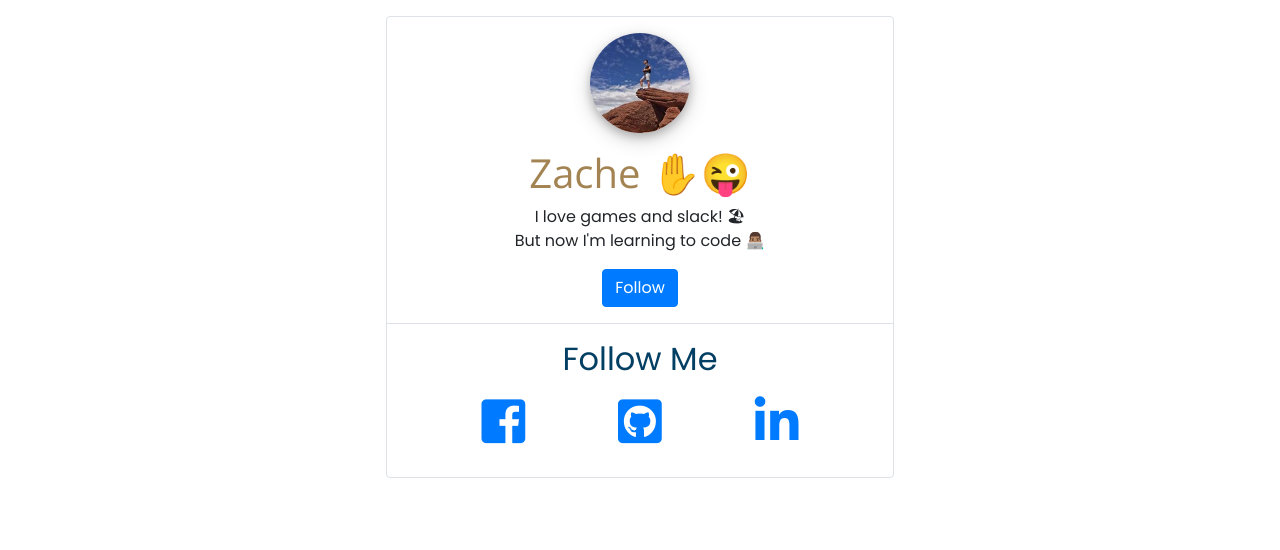
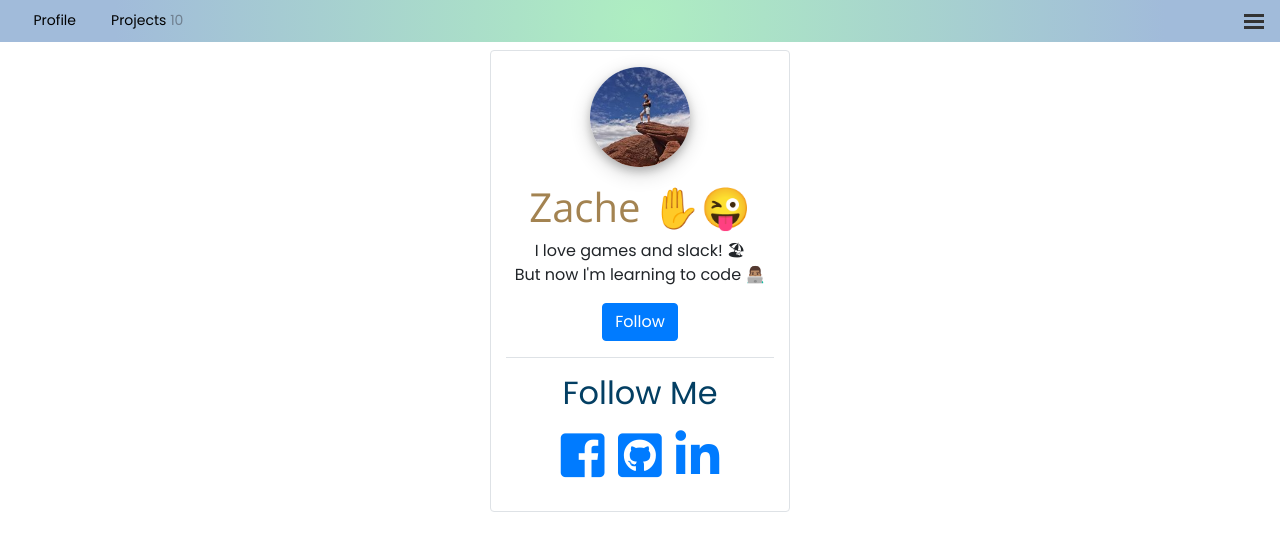
Before and after one commit to x3rainy/profile, a plain HTML site: page index.html in a window 1280 px wide. Drawn offline with nearby package versions, Linux system fonts and the light colour scheme.

Commit message:
added navbar

```diff
--- a/css/components/container.css
+++ b/css/components/container.css
@@ -1,3 +1,4 @@
 .container {
-
+  width: 300px;
+  margin: 8px auto;
 }
--- /dev/null
+++ b/css/components/navbar.css
@@ -0,0 +1,50 @@
+.navbar {
+  background: rgb(174,238,193);
+  background: radial-gradient(circle, rgba(174,238,193,1) 0%, rgba(161,187,218,1) 82%);
+}
+
+.profile-nav {
+  width: 220px;
+  height: 26px;
+}
+
+.option-nav {
+  cursor: pointer;
+}
+
+.nav-links {
+  text-decoration: none;
+  color: black;
+  font-size: 14px;
+}
+
+.nav-links:hover {
+  text-decoration: none;
+  color: #444;
+}
+
+.count {
+  color: slategrey;
+}
+
+.bar1, .bar2, .bar3 {
+  width: 20px;
+  height: 3px;
+  background-color: #333;
+  margin: 3px 0;
+  transition: 0.4s;
+}
+
+.change .bar1 {
+  -webkit-transform: rotate(-45deg) translate(-4px, 4px);
+  transform: rotate(-45deg) translate(-4px, 4px);
+}
+
+.change .bar2 {
+  opacity: 0;
+}
+
+.change .bar3 {
+  -webkit-transform: rotate(45deg) translate(-4px, -4.5px);
+  transform: rotate(45deg) translate(-4px, -4.5px);
+}
--- a/css/style.css
+++ b/css/style.css
@@ -2,6 +2,7 @@
 @import url("components/avatar.css");
 @import url("components/button.css");
 @import url("components/container.css");
+@import url("components/navbar.css");
 
 body {
   font-family: 'Poppins', sans-serif;
--- a/index.html
+++ b/index.html
@@ -11,10 +11,30 @@
     <title>About me</title>
   </head>
   <body>
-    <div class="container">
-      <div class="row justify-content-center">
-        <div class="col-12 col-lg-6">
-          <div class="border rounded m-3">
+    <div class="navbar">
+      <div class="profile-nav">
+        <ul class="d-flex justify-content-around flex-start list-unstyled">
+          <li>
+            <a href="#" class="nav-links">Profile</a>
+          </li>
+          <li>
+            <a href="#" class="nav-links">
+              <span>Projects</span>
+              <span class="count">10</span>
+            </a>
+          </li>
+          <li>
+            <a href="#" class="nav-links"></a>
+          </li>
+        </ul>
+      </div>
+      <div class="option-nav" onclick="myFunction(this)">
+        <div class="bar1"></div>
+        <div class="bar2"></div>
+        <div class="bar3"></div>
+      </div>
+    </div>
+    <div class="container border rounded">
       <div class="text-center p-3">
         <img src="images/me.jpg" alt="Zache" class="avatar">
       </div>
@@ -45,9 +65,11 @@
         </li>
       </ul>
     </div>
-        </div>
-      </div>
-    </div>
+    <script>
+      function myFunction(x) {
+        x.classList.toggle("change");
+      }
+    </script>
     <!-- Including Bootstrap JS (with its Popper.js / jQuery dependency) so that dynamic components work -->
     <script src="https://code.jquery.com/jquery-3.3.1.slim.min.js"></script>
     <script src="https://cdnjs.cloudflare.com/ajax/libs/popper.js/1.14.6/umd/popper.min.js"></script>
```
Lines whose indentation alone changed are shown as unchanged.
